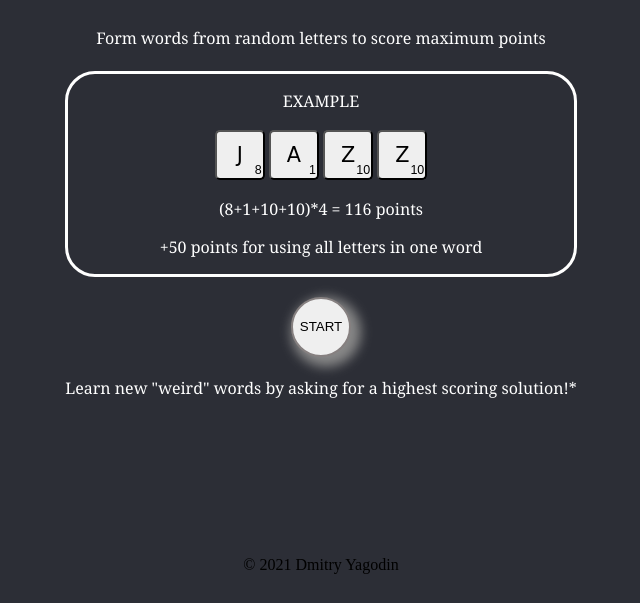
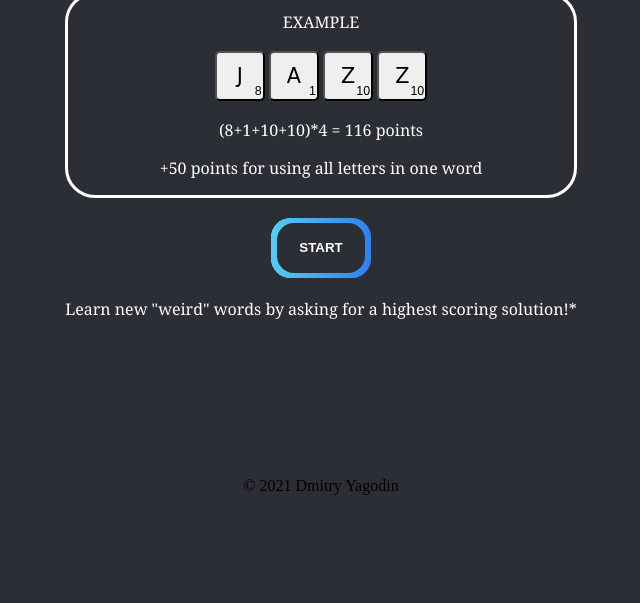
Before and after one commit to dmitryyagodin/word-game, a plain HTML site: page index.html in a window 1280 px wide. Shown: the part 197-800 px from the top of the page, without its empty margins (319-959 px from the left). Drawn offline with Linux system fonts and the light colour scheme; a web font is replaced by a local one.

Commit message:
Added glowing start button

```diff
--- a/index.html
+++ b/index.html
@@ -30,7 +30,7 @@
         <p>+50 points for using all letters in one word</p>
       </div>
       <button id="start-game-btn">
-        START
+        <span>START</span>
       </button>
       <br>
       <div class="game-info">
--- a/style.css
+++ b/style.css
@@ -11,10 +11,9 @@ body {
 .flex-container {
   display: flex;
   margin: auto;
-  width: 100vw;
-  height: 100vh;
+  width: 95vw;
+  height: 95vh;
   flex-direction: column;
-  justify-content: center;
 }
 
 .intro-page, header {
@@ -33,13 +32,54 @@ body {
 }
 
 #start-game-btn {
-  width: 60px;
+  position: relative;
+  min-width: 100px;
   height: 60px;
   align-self: center;
   margin: 20px 0 20px 0;
-  border-radius: 50%;
-  border: 2px solid rgb(134, 128, 128);
-  box-shadow: 5px 5px 12px 5px #888888;
+  border-radius: 20px;
+  border: 0;
+  cursor: pointer;
+  background: linear-gradient(to right, #56ccf2, #2f80ed);
+}
+
+#start-game-btn::before,
+#start-game-btn::after {
+  content: "";
+  position: absolute;
+  left: 0;
+  right: 0;
+  top: 0;
+  bottom: 0;
+  background: linear-gradient(to right, #56ccf2, #2f80ed);
+  border-radius: 20px;
+  transition: all .5s ease-in-out;
+}
+
+#start-game-btn:hover::before {
+  filter: blur(5px);
+}
+#start-game-btn:hover::after {
+  filter: blur(15px);
+}
+#start-game-btn:hover {
+  animation: hue 3s linear infinite;
+}
+
+@keyframes hue {
+  0% {filter: hue-rotate(0deg);}
+  100% {filter: hue-rotate(360deg);}
+}
+
+#start-game-btn span {
+  position: relative;
+  z-index: 3;
+  color: #fff;
+  display: block;
+  padding: 1.3em;
+  font-weight: bold;
+  background-color: #2c2e36;
+  border-radius: 17px;
 }
 
 .form-word {
@@ -70,6 +110,15 @@ body {
   width: 50px;
   height: 50px;
   border-radius: 5px;
+}
+
+.hand-box {
+  cursor: pointer;
+}
+
+.hand-box:hover {
+  background: grey;
+  color: #FFF;
 }
 
 sub {
--- a/wordGame.js
+++ b/wordGame.js
@@ -1,10 +1,10 @@
 // Wordgame reworked from the python code ps4a.py and ps4b.py
-import WORDS from "./words.js";
+import WORDS from "./words.js"; // this data includes over 83,000 valid English langauge words
 const userInputButton = document.querySelector("#user-input-btn");
 const TOTAL_POINTS = document.querySelector("#total-points");
 const userInput = document.querySelector("#user-input");
 const DIALOGUE = document.querySelector("#dialogue-div");
-const VOWELS = 'aeiouy'; // also includes letter "y"
+const VOWELS = 'aeiouy'; // note that vowels also include letter "y"
 const CONSONANTS = 'bcdfghjklmnpqrstvwxz';
 const HAND_BOXES = document.querySelectorAll('.hand-box');
 const GAME_FIELD = document.querySelector(".game-field")
@@ -44,7 +44,7 @@ function displayHand(hand, LETTER_VALUES) {
   }
   HAND_BOXES.forEach(box => {
     if (!box.innerHTML) {
-      box.setAttribute('style', 'display: none');
+      box.setAttribute('style', 'visibility: hidden');
     }
   });
   console.log("CURRENT HAND: ", handAsString);
@@ -120,8 +120,8 @@ function playHand(hand, WORDS, HANDSIZE) {
   displayHand(handCopy, LETTER_VALUES);
 
   HAND_BOXES.forEach(letter =>letter.onclick = () => {
-    letter.setAttribute('style', 'background-color: grey');
     userInput.value += letter.innerText[0];
+    letter.setAttribute('style', 'visibility: hidden');
   });
 
   userInputButton.onclick = () => {
```
